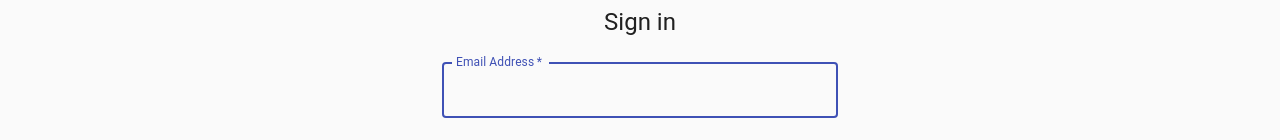
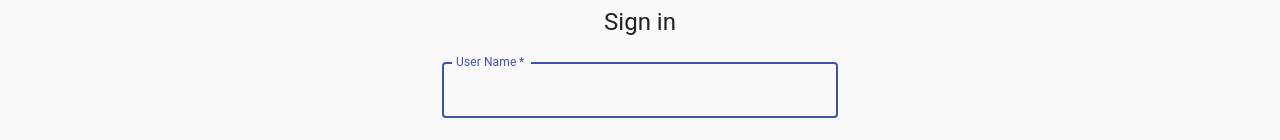
Before and after one commit to SparrowMike/theHawkerStorey, a React (Create React App) app in the folder client/: page /login in a window 1280 px wide. Shown: the part 134-274 px from the top of the page. Built offline with nearby package versions, Linux system fonts and the light colour scheme.

Commit message:
starter code for login

```diff
--- a/client/src/components/SignIn.js
+++ b/client/src/components/SignIn.js
@@ -8,6 +8,7 @@ import LockOutlinedIcon from "@material-ui/icons/LockOutlined";
 import Typography from "@material-ui/core/Typography";
 import { makeStyles } from "@material-ui/core/styles";
 import Container from "@material-ui/core/Container";
+import { useState } from "react";
 
 import { Link as RouterLink } from "react-router-dom";
 
@@ -33,6 +34,15 @@ const useStyles = makeStyles((theme) => ({
 
 export default function SignIn() {
   const classes = useStyles();
+  const [userName, setUserName] = useState("");
+  const [password, setPassword] = useState("");
+
+  const handleSubmit = (e) => {
+    e.preventDefault();
+    console.log(userName);
+    console.log(password);
+
+  };
 
   return (
     <Container component="main" maxWidth="xs">
@@ -50,11 +60,14 @@ export default function SignIn() {
             margin="normal"
             required
             fullWidth
-            id="email"
-            label="Email Address"
-            name="email"
-            autoComplete="email"
+            id="userName"
+            label="User Name"
+            name="userName"
+            autoComplete="userName"
             autoFocus
+            onChange={(event) => {
+              setUserName(event.target.value);
+            }}
           />
           <TextField
             variant="outlined"
@@ -66,6 +79,9 @@ export default function SignIn() {
             type="password"
             id="password"
             autoComplete="current-password"
+            onChange={(event) => {
+              setPassword(event.target.value);
+            }}
           />
           <Button
             type="submit"
@@ -73,6 +89,7 @@ export default function SignIn() {
             variant="contained"
             color="primary"
             className={classes.submit}
+            onClick={handleSubmit}
           >
             Sign In
           </Button>
```
